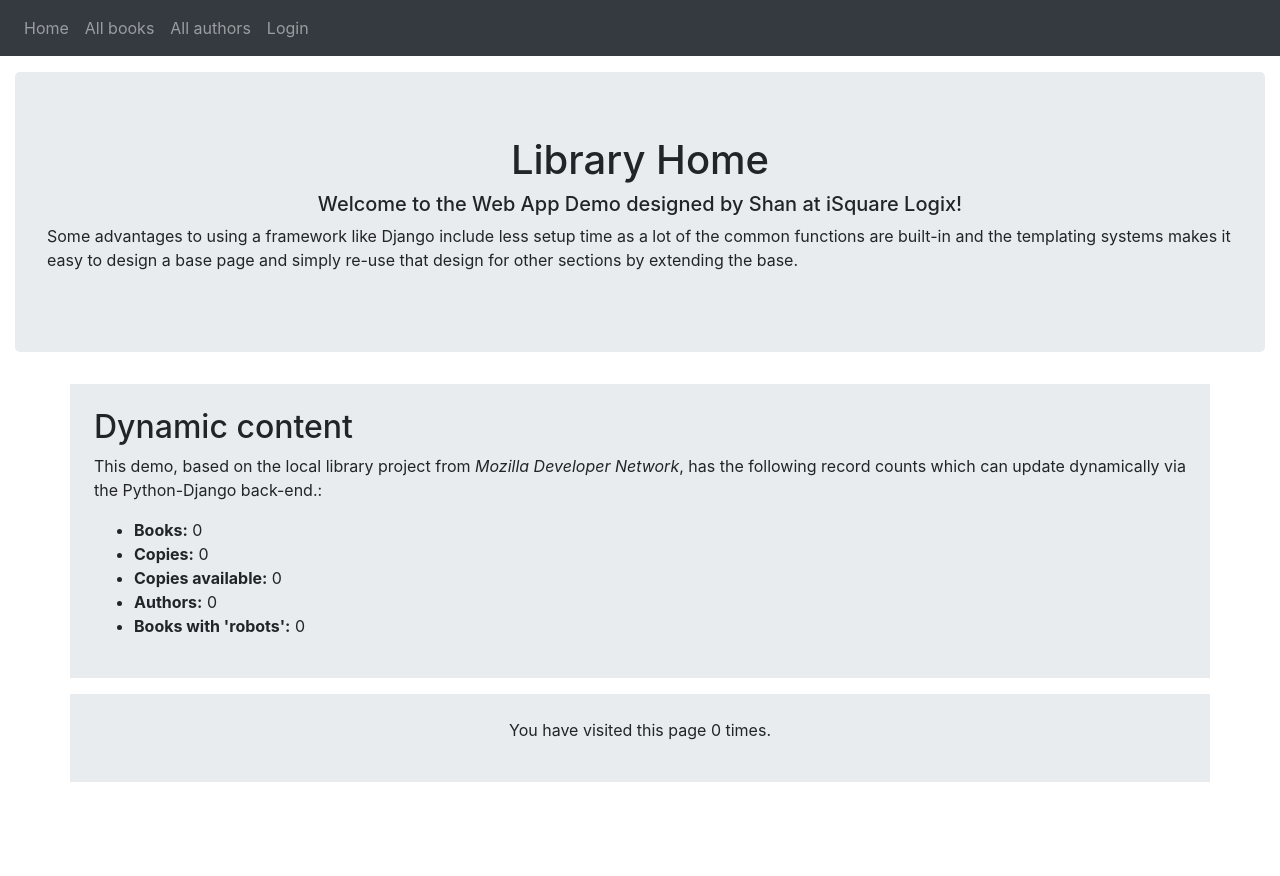
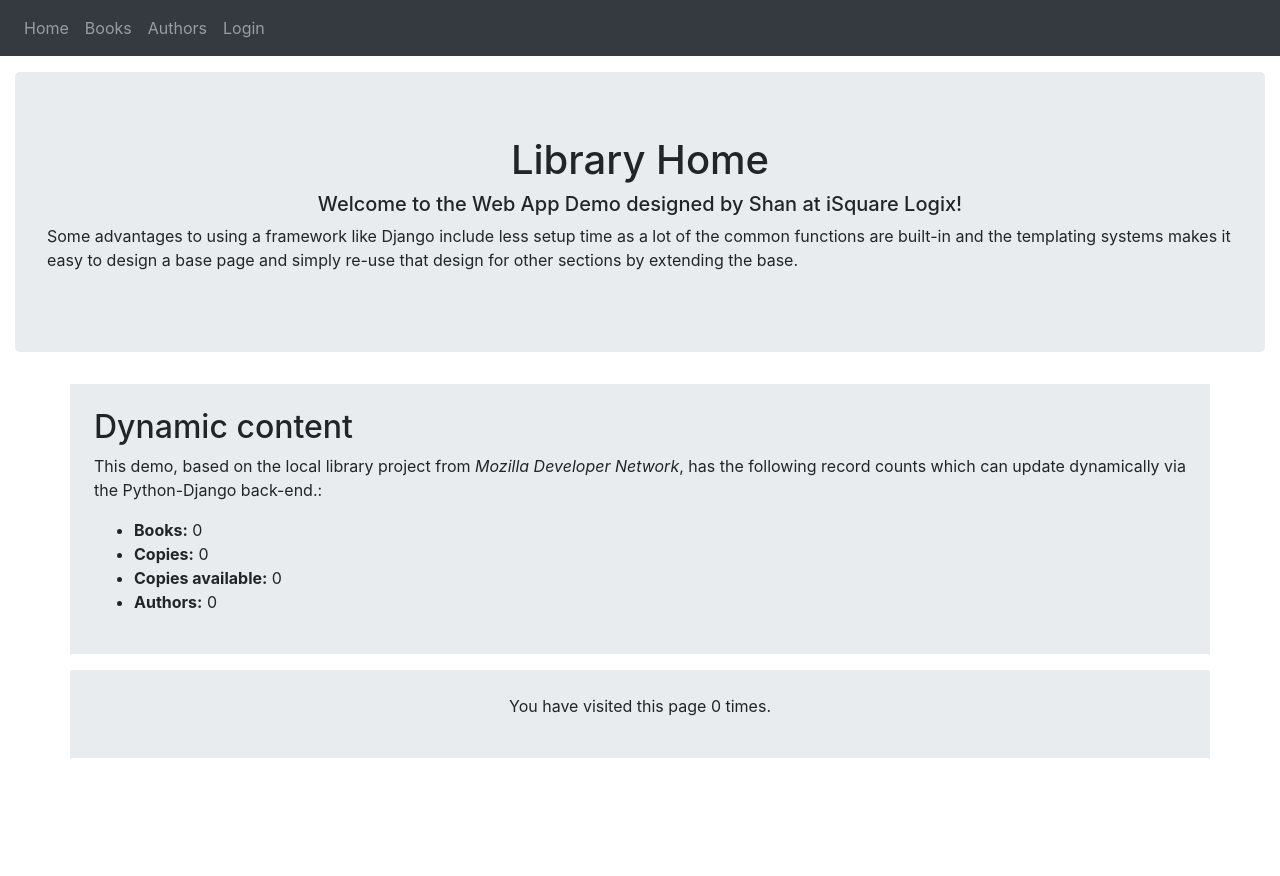
Before and after one commit to sbhaseen/django_web_app_demo, a Django app: page /catalog/ in a window 1280 px wide. Shown: the top 876 px of the page. Run offline with Django 3.2, Linux system fonts and the light colour scheme; data that the repository does not hold is empty; some libraries are stand-ins or nearby versions.

Commit message:
Updated index and base view

```diff
--- a/catalog/templates/base_generic.html
+++ b/catalog/templates/base_generic.html
@@ -26,8 +26,8 @@
     <div class="collapse navbar-collapse" id="navbarCollapse">
       <ul class="navbar-nav mr-auto">
         <li class="nav-item"><a class="nav-link" href="{% url 'index' %}">Home</a></li>
-        <li class="nav-item"><a class="nav-link" href="{% url 'books' %}">All books</a></li>
-        <li class="nav-item"><a class="nav-link" href="{% url 'authors' %}">All authors</a></li>
+        <li class="nav-item"><a class="nav-link" href="{% url 'books' %}">Books</a></li>
+        <li class="nav-item"><a class="nav-link" href="{% url 'authors' %}">Authors</a></li>
         <div class="dropdown">
           {% if user.is_authenticated %}
           <button class="btn btn-secondary dropdown-toggle" type="button" id="dropdownMenuButton" data-toggle="dropdown" aria-haspopup="true" aria-expanded="false">
--- a/catalog/templates/index.html
+++ b/catalog/templates/index.html
@@ -17,7 +17,6 @@
     <li><strong>Copies:</strong> {{ num_instances }}</li>
     <li><strong>Copies available:</strong> {{ num_instances_available }}</li>
     <li><strong>Authors:</strong> {{ num_authors }}</li>
-    <li><strong>Books with 'robots':</strong> {{ num_contains_word }}</li>
   </ul>
 </div>
 
```
